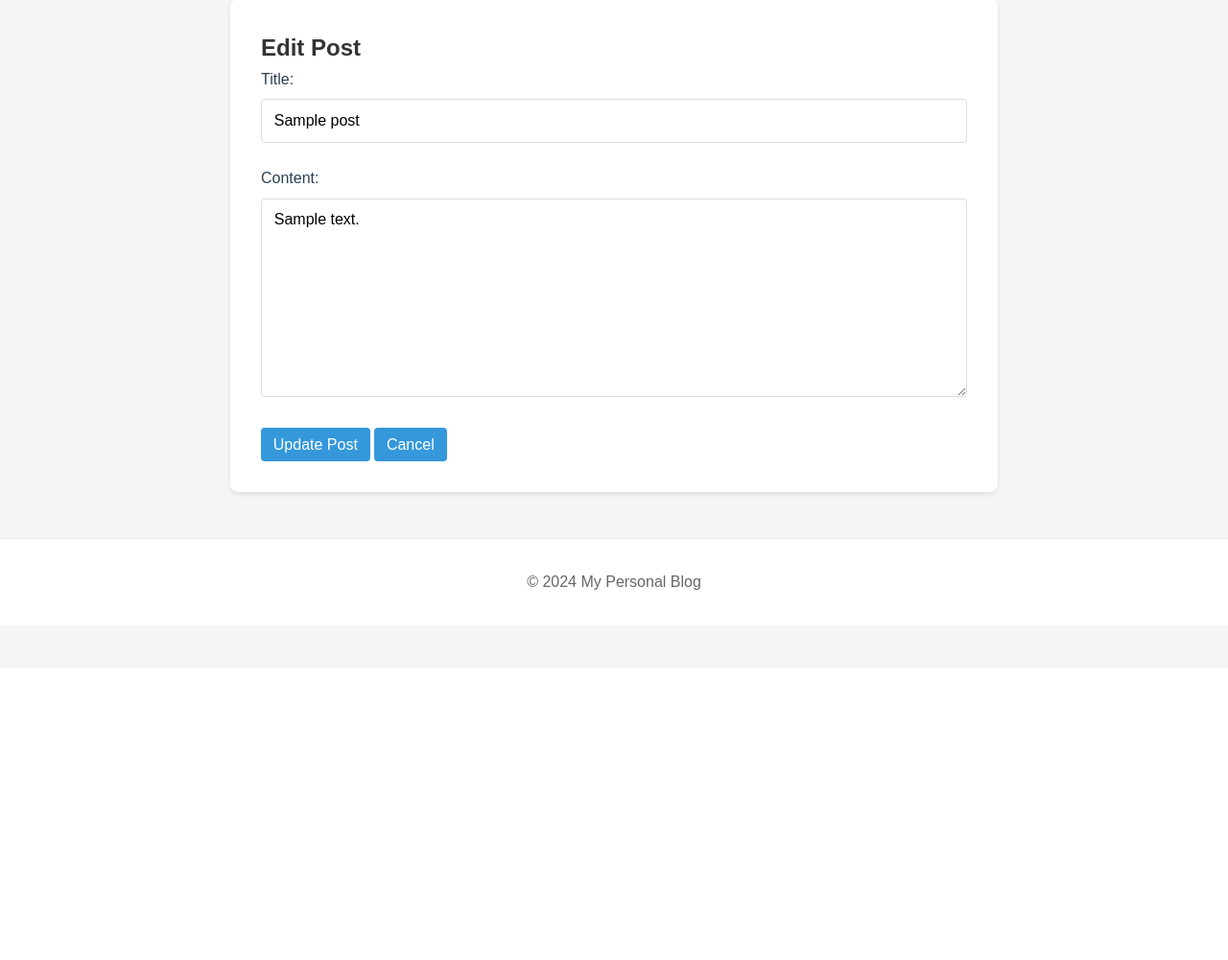
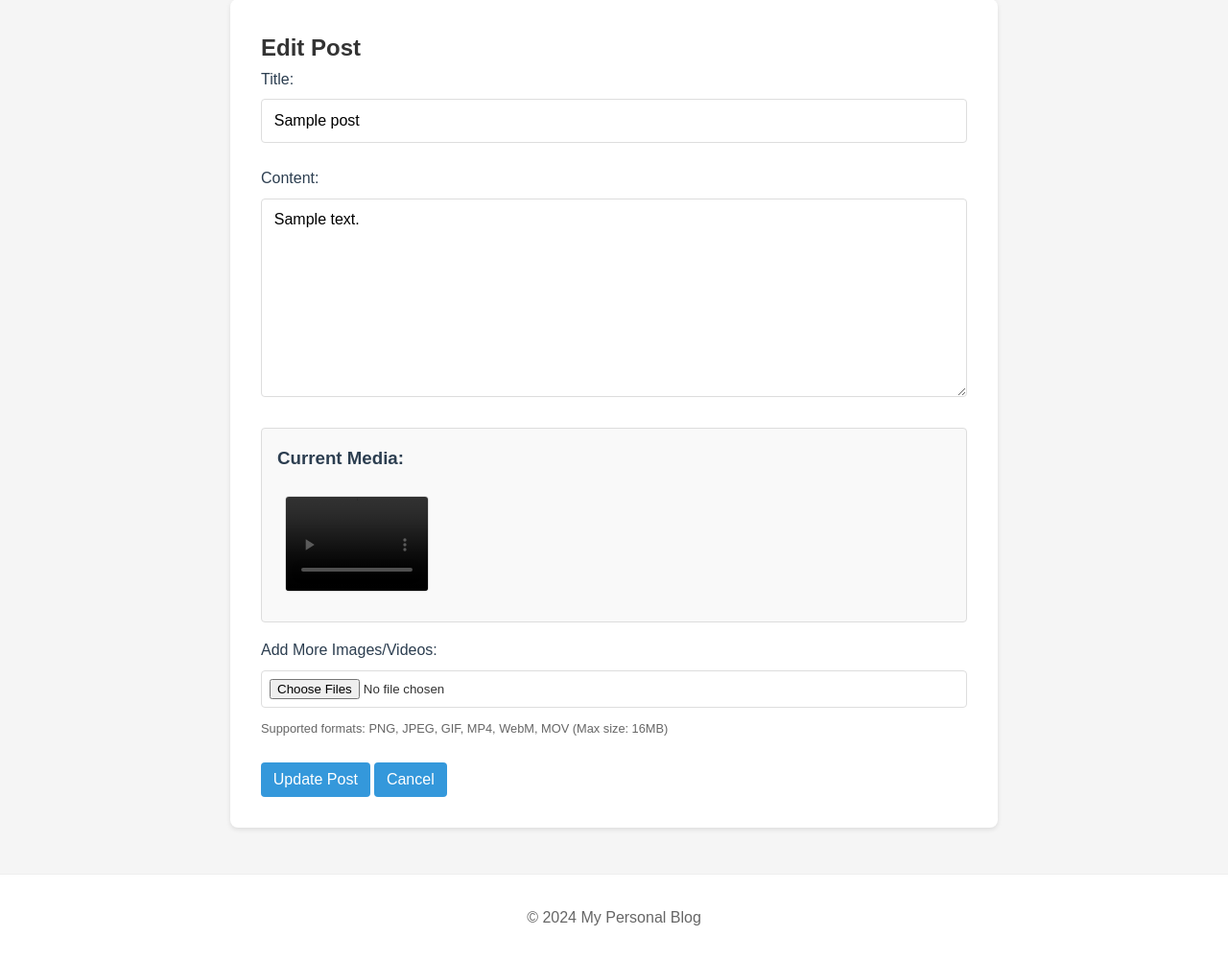
Before and after one commit to ByronBaronV/flask-learner-template, a Flask app: template templates/edit.html in a window 1280 px wide. Shown: the part 103-1104 px from the top of the page at 96% size. Before the commit the page ends 718 px from the top, so only its background shows below. Run offline with Flask 2, Linux system fonts and the light colour scheme; the template is opened without the code that fills it: most values are stand-ins (such as "Sample title", 1, 10 or a date in 2020); grey boxes are pictures that could not be loaded.

Commit message:
Add media support

```diff
--- a/app.py
+++ b/app.py
@@ -1,7 +1,45 @@
-from flask import Flask, render_template, request, redirect, url_for
+from flask import Flask, render_template, request, redirect, url_for, flash
 import database as db
+import os
+from werkzeug.utils import secure_filename
 
 app = Flask(__name__)
+app.secret_key = 'your-secret-key-here'  # Needed for flash messages
+
+# Configure upload settings
+UPLOAD_FOLDER = os.path.join('static', 'uploads')
+ALLOWED_IMAGE_EXTENSIONS = {'png', 'jpg', 'jpeg', 'gif'}
+ALLOWED_VIDEO_EXTENSIONS = {'mp4', 'webm', 'mov'}
+app.config['MAX_CONTENT_LENGTH'] = 16 * 1024 * 1024  # 16MB max file size
+
+
+def allowed_file(filename, allowed_extensions):
+    """Check if the file extension is allowed"""
+    return '.' in filename and \
+        filename.rsplit('.', 1)[1].lower() in allowed_extensions
+
+
+def handle_media_upload(files, post_id):
+    """Handle uploaded files for a post"""
+    if not files:
+        return
+
+    for file in files.getlist('media'):
+        if file.filename == '':
+            continue
+
+        if file and (allowed_file(file.filename, ALLOWED_IMAGE_EXTENSIONS) or
+                     allowed_file(file.filename, ALLOWED_VIDEO_EXTENSIONS)):
+            filename = secure_filename(file.filename)
+            # Add timestamp to filename to avoid conflicts
+            base, ext = os.path.splitext(filename)
+            filename = f"{base}_{post_id}{ext}"
+
+            file.save(os.path.join(UPLOAD_FOLDER, filename))
+
+            # Determine media type
+            media_type = 'video' if allowed_file(filename, ALLOWED_VIDEO_EXTENSIONS) else 'image'
+            db.add_media(post_id, filename, media_type)
 
 
 @app.route('/')
@@ -26,7 +64,13 @@ def create():
     if request.method == 'POST':
         title = request.form['title']
         content = request.form['content']
-        db.create_post(title, content)
+
+        # Create the post first to get the ID
+        post_id = db.create_post(title, content)
+
+        # Handle file uploads
+        handle_media_upload(request.files, post_id)
+
         return redirect(url_for('home'))
     return render_template('create.html')
 
@@ -42,6 +86,10 @@ def edit(post_id):
         title = request.form['title']
         content = request.form['content']
         db.update_post(post_id, title, content)
+
+        # Handle new file uploads
+        handle_media_upload(request.files, post_id)
+
         return redirect(url_for('home'))
     return render_template('edit.html', post=post)
 
--- a/database.py
+++ b/database.py
@@ -1,7 +1,12 @@
 import sqlite3
 from datetime import datetime
+import os
 
 DATABASE_FILE = 'blog_database.db'
+UPLOAD_FOLDER = os.path.join('static', 'uploads')
+
+# Ensure upload directory exists
+os.makedirs(UPLOAD_FOLDER, exist_ok=True)
 
 
 def get_db_connection():
@@ -15,13 +20,25 @@ def init_db():
     """Initialize the database by creating tables"""
     conn = get_db_connection()
 
-    # Create tables
+    # Create posts table with media support
     conn.execute('''
         CREATE TABLE IF NOT EXISTS posts (
             id INTEGER PRIMARY KEY AUTOINCREMENT,
             title TEXT NOT NULL,
             content TEXT NOT NULL,
             created_at TIMESTAMP NOT NULL DEFAULT CURRENT_TIMESTAMP
+        )
+    ''')
+
+    # Create media table to track uploads
+    conn.execute('''
+        CREATE TABLE IF NOT EXISTS media (
+            id INTEGER PRIMARY KEY AUTOINCREMENT,
+            post_id INTEGER NOT NULL,
+            filename TEXT NOT NULL,
+            media_type TEXT NOT NULL,
+            created_at TIMESTAMP NOT NULL DEFAULT CURRENT_TIMESTAMP,
+            FOREIGN KEY (post_id) REFERENCES posts (id) ON DELETE CASCADE
         )
     ''')
 
@@ -62,11 +79,49 @@ def seed_sample_data():
     conn.close()
 
 
-# Database operations
+# Media operations
+def add_media(post_id, filename, media_type):
+    """Add a media file record to the database"""
+    conn = get_db_connection()
+    conn.execute('''
+        INSERT INTO media (post_id, filename, media_type)
+        VALUES (?, ?, ?)
+    ''', (post_id, filename, media_type))
+    conn.commit()
+    conn.close()
+
+
+def get_post_media(post_id):
+    """Get all media files for a specific post"""
+    conn = get_db_connection()
+    media = conn.execute('''
+        SELECT * FROM media
+        WHERE post_id = ?
+        ORDER BY created_at
+    ''', (post_id,)).fetchall()
+    conn.close()
+    return media
+
+
+def delete_post_media(post_id):
+    """Delete all media records for a post"""
+    conn = get_db_connection()
+    conn.execute('DELETE FROM media WHERE post_id = ?', (post_id,))
+    conn.commit()
+    conn.close()
+
+
+# Existing database operations
 def get_all_posts():
     """Retrieve all blog posts, ordered by creation date (newest first)"""
     conn = get_db_connection()
     posts = conn.execute('SELECT * FROM posts ORDER BY created_at DESC').fetchall()
+
+    # Get media for each post
+    for post in posts:
+        post = dict(post)
+        post['media'] = get_post_media(post['id'])
+
     conn.close()
     return posts
 
@@ -75,6 +130,11 @@ def get_post(post_id):
     """Retrieve a specific post by its ID"""
     conn = get_db_connection()
     post = conn.execute('SELECT * FROM posts WHERE id = ?', (post_id,)).fetchone()
+
+    if post:
+        post = dict(post)
+        post['media'] = get_post_media(post['id'])
+
     conn.close()
     return post
 
@@ -82,10 +142,12 @@ def get_post(post_id):
 def create_post(title, content):
     """Create a new blog post"""
     conn = get_db_connection()
-    conn.execute('INSERT INTO posts (title, content) VALUES (?, ?)',
-                 (title, content))
+    cursor = conn.execute('INSERT INTO posts (title, content) VALUES (?, ?)',
+                          (title, content))
+    post_id = cursor.lastrowid
     conn.commit()
     conn.close()
+    return post_id
 
 
 def update_post(post_id, title, content):
@@ -98,14 +160,23 @@ def update_post(post_id, title, content):
 
 
 def delete_post(post_id):
-    """Delete a blog post"""
+    """Delete a blog post and its media"""
+    # First, get all media to delete files
+    media_files = get_post_media(post_id)
+
+    # Delete the post (will cascade delete media records)
     conn = get_db_connection()
     conn.execute('DELETE FROM posts WHERE id = ?', (post_id,))
     conn.commit()
     conn.close()
 
+    # Delete actual files
+    for media in media_files:
+        file_path = os.path.join(UPLOAD_FOLDER, media['filename'])
+        if os.path.exists(file_path):
+            os.remove(file_path)
 
-# Demo Area
+
 if __name__ == '__main__':
     print("Initializing database...")
     init_db()
--- a/static/css/style.css
+++ b/static/css/style.css
@@ -97,6 +97,75 @@ main {
     line-height: 1.8;
 }
 
+/* Media Display */
+.post-media {
+    margin: 2rem -1rem;
+    display: grid;
+    gap: 1rem;
+    grid-template-columns: repeat(auto-fit, minmax(300px, 1fr));
+    padding: 0 1rem;
+}
+
+.media-container {
+    width: 100%;
+    margin-bottom: 1rem;
+    border-radius: 4px;
+    overflow: hidden;
+    background-color: #f5f5f5;
+}
+
+.post-media-item {
+    width: 100%;
+    height: auto;
+    max-height: 500px;
+    object-fit: contain;
+    display: block;
+}
+
+video.post-media-item {
+    background-color: black;
+}
+
+/* Thumbnails in Edit View */
+.current-media {
+    margin: 1rem 0;
+    padding: 1rem;
+    border: 1px solid #ddd;
+    border-radius: 4px;
+    background-color: #f9f9f9;
+}
+
+.current-media h3 {
+    margin-bottom: 1rem;
+    color: #2c3e50;
+}
+
+.media-item {
+    display: inline-block;
+    margin: 0.5rem;
+    max-width: 150px;
+    vertical-align: top;
+}
+
+.thumbnail {
+    width: 100%;
+    height: 100px;
+    object-fit: cover;
+    border-radius: 4px;
+    border: 1px solid #ddd;
+}
+
+/* File Input Styling */
+input[type="file"] {
+    display: block;
+    width: 100%;
+    padding: 0.5rem;
+    margin-bottom: 0.5rem;
+    border: 1px solid #ddd;
+    border-radius: 4px;
+    background-color: #fff;
+}
+
 /* Forms */
 .form-container {
     background: white;
@@ -109,6 +178,12 @@ main {
 
 .form-group {
     margin-bottom: 1.5rem;
+}
+
+.form-text {
+    color: #666;
+    font-size: 0.8rem;
+    margin-top: 0.25rem;
 }
 
 label {
--- a/templates/edit.html
+++ b/templates/edit.html
@@ -5,7 +5,7 @@
 {% block content %}
     <div class="form-container">
         <h2>Edit Post</h2>
-        <form method="POST">
+        <form method="POST" enctype="multipart/form-data">
             <div class="form-group">
                 <label for="title">Title:</label>
                 <input type="text" id="title" name="title" value="{{ post['title'] }}" required>
@@ -16,6 +16,35 @@
                 <textarea id="content" name="content" rows="10" required>{{ post['content'] }}</textarea>
             </div>
 
+            {% if post.media %}
+                <div class="current-media">
+                    <h3>Current Media:</h3>
+                    {% for media in post.media %}
+                        <div class="media-item">
+                            {% if media.media_type == 'image' %}
+                                <img src="{{ url_for('static', filename='uploads/' + media.filename) }}"
+                                     alt="Post image" class="thumbnail">
+                            {% else %}
+                                <video controls class="thumbnail">
+                                    <source src="{{ url_for('static', filename='uploads/' + media.filename) }}"
+                                            type="video/{{ media.filename.split('.')[-1] }}">
+                                    Your browser does not support the video tag.
+                                </video>
+                            {% endif %}
+                        </div>
+                    {% endfor %}
+                </div>
+            {% endif %}
+
+            <div class="form-group">
+                <label for="media">Add More Images/Videos:</label>
+                <input type="file" id="media" name="media" multiple
+                       accept="image/png, image/jpeg, image/gif, video/mp4, video/webm, video/quicktime">
+                <small class="form-text text-muted">
+                    Supported formats: PNG, JPEG, GIF, MP4, WebM, MOV (Max size: 16MB)
+                </small>
+            </div>
+
             <div class="form-actions">
                 <button type="submit" class="button">Update Post</button>
                 <a href="{{ url_for('view_post', post_id=post['id']) }}" class="button">Cancel</a>
```
Also changed, not shown: other parts of static/css/style.css (+35 -2 lines), templates/create.html (+10 -1 lines), templates/post.html (+21 -1 lines).
